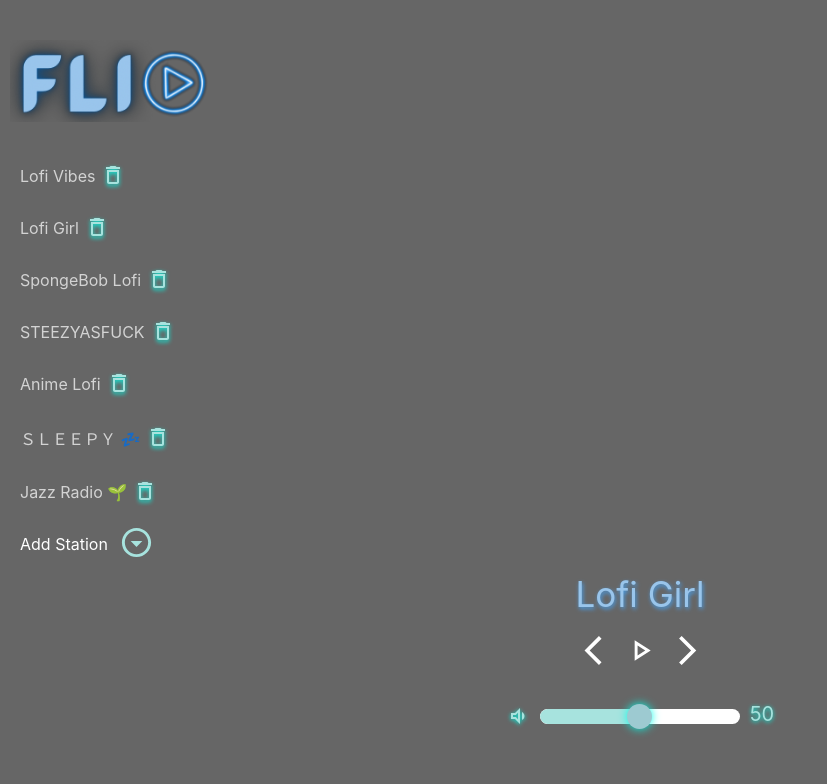
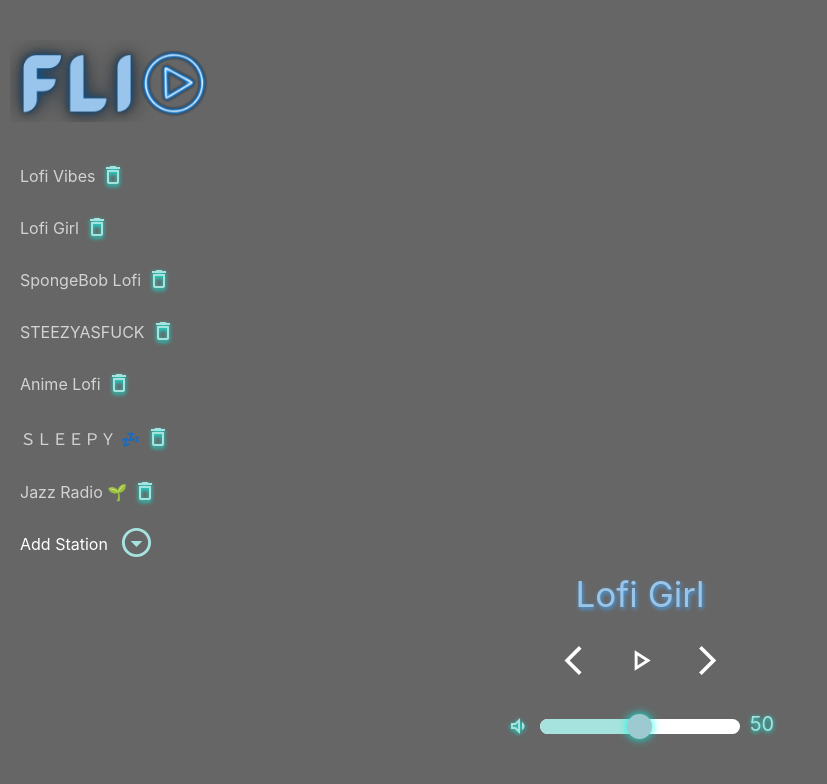
Before and after one commit to sarthakx30/flyo, a React (Create React App) app: page / in a window 1280 px wide. Shown: the top 784 px of the page, without its empty margins (0-827 px from the left). Built offline with nearby package versions, Linux system fonts and the light colour scheme.

Commit message:
margin adjust

```diff
--- a/src/App.css
+++ b/src/App.css
@@ -12,7 +12,7 @@
 
 .player {
   position: absolute;
-  bottom: 50px;
+  bottom: 40px;
   right: 0;
   left: 0;
   width: 70%;
--- a/src/App.js
+++ b/src/App.js
@@ -117,6 +117,14 @@ function App() {
     }
   }, [stations])
 
+  document.addEventListener('visibilitychange', function () {
+    // Pause video when page is hidden.
+    if (document.hidden) {
+      console.log('huhuh');
+      setIsPlaying(true);
+    }
+  });
+
   const { innerWidth, innerHeight } = window;
   return (
     <div className="App">
--- a/src/components/player.js
+++ b/src/components/player.js
@@ -32,7 +32,7 @@ const Player = ({ volume, setVolume, isPlaying, setIsPlaying, currentStation, se
         <div className="player">
             <div>
                 <button onClick={goBack}><ArrowBackIosOutlined className="icon" fontSize="large" /></button>
-                <button onClick={handlePlay}>
+                <button style={{margin:"0px 20px"}} onClick={handlePlay}>
                     {
                         isPlaying ? <PauseOutlined className="icon" fontSize="large" /> : <PlayArrowOutlined className="icon" fontSize="large" />
                     }
```
